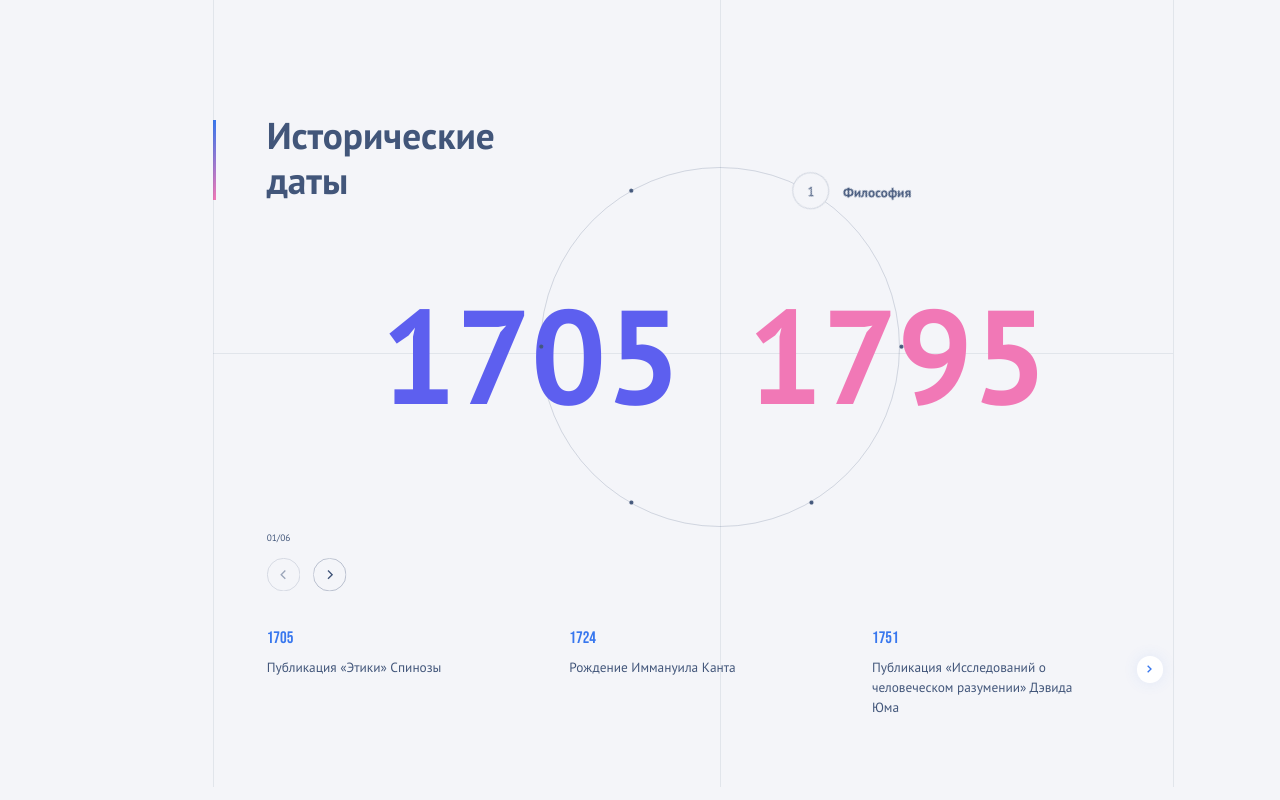
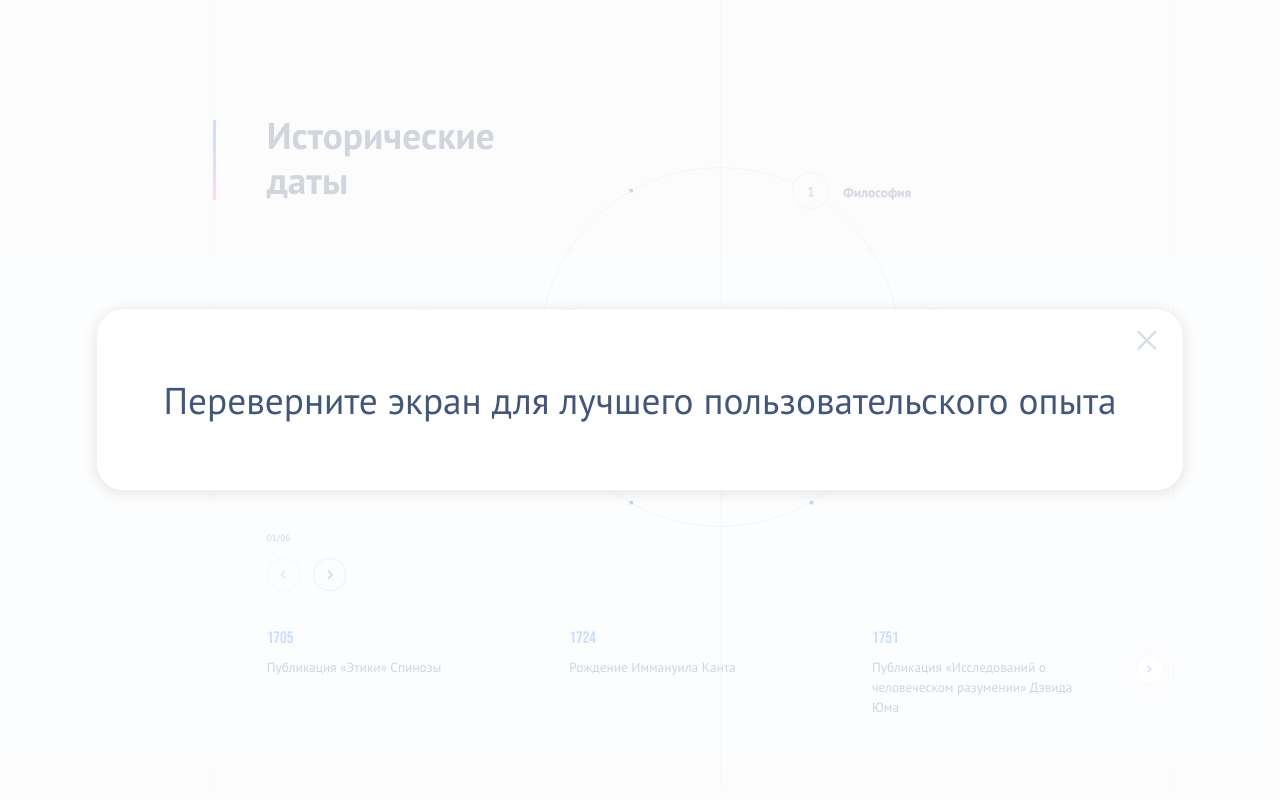
Before and after one commit to yuliachirkovaa/only-test, a React (Create React App) app: page / in a window 1280 px wide. Built offline with nearby package versions, Linux system fonts and the light colour scheme.

Commit message:
добавлено модальное окно при повороте мобильного устройства

```diff
--- a/package.json
+++ b/package.json
@@ -11,6 +11,7 @@
     "gsap": "^3.13.0",
     "react": "^19.1.1",
     "react-dom": "^19.1.1",
+    "react-modal": "^3.16.3",
     "react-scripts": "5.0.1",
     "sass": "^1.92.1",
     "swiper": "^11.2.10",
@@ -49,6 +50,7 @@
     "@types/node": "^24.3.1",
     "@types/react": "^19.1.12",
     "@types/react-dom": "^19.1.9",
+    "@types/react-modal": "^3.16.3",
     "babel-loader": "^10.0.0",
     "css-loader": "^7.1.2",
     "gh-pages": "^6.3.0",
--- a/src/components/history/index.tsx
+++ b/src/components/history/index.tsx
@@ -1,14 +1,43 @@
-import { FC } from "react";
+import { FC, useEffect, useState } from "react";
 import PeriodDates from "../period.dates";
 import PeriodControls from "../period.controls";
 import Slider from "../slider";
 import SliderButtons from "../slider.buttons";
+import Circle from "../circle";
+import Modal, { ModalTitle } from "../modal";
 import "./history.scss";
-import Circle from "../circle";
 
 const HistoryBlock: FC = () => {
 
+  const [isModalOpened, setIsModalOpened] = useState(false);
+
+  useEffect(() => {
+
+    const mql = window.matchMedia("(orientation: landscape)");
+
+    const onChange = (e: MediaQueryListEvent) => {
+      if (e.matches) {
+        setIsModalOpened(true);
+      } else {
+        setIsModalOpened(false);
+      }
+    };
+
+    if (mql.matches) {
+      setIsModalOpened(true);
+    }
+
+    mql.addEventListener("change", onChange);
+
+    return () => {
+      mql.removeEventListener("change", onChange);
+    };
+
+  }, []);
+
   return (
+
+    <>
 
       <div className = "history__container">
 
@@ -32,6 +61,18 @@ const HistoryBlock: FC = () => {
 
       </div>
 
+      {isModalOpened &&
+
+        <Modal isOpen = { isModalOpened } onClose = { () => setIsModalOpened(false) }>
+
+          <ModalTitle>Переверните экран для лучшего пользовательского опыта</ModalTitle>
+
+        </Modal>
+
+      }
+
+    </>
+
   );
 
 }
--- /dev/null
+++ b/src/components/icons/close.btn.tsx
@@ -0,0 +1,33 @@
+import { FC, SVGProps } from "react";
+
+interface CloseBtnIconProps extends SVGProps< SVGSVGElement > {};
+
+const CloseBtnIcon: FC< CloseBtnIconProps > = ({ className }) => {
+
+  return (
+
+    <svg className={className} width="20"  height="20"  viewBox="0 0 20 20"  fill="none"  xmlns="http://www.w3.org/2000/svg">
+
+      <g clipPath="url(#clip0_3025_68419)">
+
+        <path d="M1.65109 0L6.24957e-07 1.65109L8.34886 9.99995L0 18.3488L1.65109 19.9999L9.99995 11.651L18.3488 19.9999L19.9999 18.3488L11.651 9.99995L19.9999 1.65109L18.3488 0L9.99995 8.34886L1.65109 0Z" fill="#D4DCEA"/>
+
+      </g>
+
+      <defs>
+
+        <clipPath id="clip0_3025_68419">
+
+          <rect width="20" height="20" fill="white"/>
+
+        </clipPath>
+
+      </defs>
+
+    </svg>
+
+  );
+
+};
+
+export default CloseBtnIcon;
--- /dev/null
+++ b/src/components/modal/index.tsx
@@ -0,0 +1,97 @@
+import RModal from 'react-modal';
+import { FC, PropsWithChildren, useEffect } from 'react';
+import disableScroll from '../../scripts/disable.scroll';
+import CloseBtnIcon from '../icons/close.btn';
+import "./modal.scss";
+
+RModal.setAppElement('body');
+
+interface ModalProps extends PropsWithChildren {
+
+  isOpen: boolean;
+  onClose: () => void;
+
+};
+
+const Modal: FC<ModalProps> = ({ children, isOpen, onClose }) => {
+
+  useEffect(() => {
+
+    if ( isOpen ) {
+
+      disableScroll.on();
+
+    } else {
+
+      disableScroll.off();
+
+    }
+
+    return () => {
+
+      disableScroll.off();
+
+    }
+
+  }, [ isOpen ]);
+
+  return (
+
+    <RModal
+
+      isOpen = { isOpen }
+      onRequestClose = { onClose }
+
+      style = {{
+        overlay: {
+          zIndex: '100',
+        },
+        content: {
+          top: '50%',
+          left: '50%',
+          right: 'auto',
+          bottom: 'auto',
+          marginRight: '-50%',
+          transform: 'translate(-50%, -50%)',
+          zIndex: '100',
+          background: 'none',
+          border: 'none',
+          width: 'auto',
+        },
+      }}
+
+    >
+
+      <div className = "modal__container">
+
+        <button className = "modal__close" onClick = { onClose }>
+
+          <CloseBtnIcon />
+
+        </button>
+
+        { children }
+
+      </div>
+
+    </RModal>
+
+  )
+
+}
+
+export const ModalTitle: FC<PropsWithChildren> = ({ children }) => {
+
+  return (
+
+    <div className = "modal-title">
+
+      { children }
+
+    </div>
+
+  )
+
+}
+
+export default Modal;
--- /dev/null
+++ b/src/components/modal/modal.scss
@@ -0,0 +1,79 @@
+@import "../../styles/apx.scss";
+@import "../../styles/mixins.scss";
+
+.modal {
+
+  &__container {
+
+    position: relative;
+    display: flex;
+    flex-direction: column;
+    gap: $apx-m-20;
+    border-radius: $apx-m-30;
+    padding: $apx-m-50;
+    color: var(--color-text);
+    text-align: center;
+    background: white;
+    box-shadow: 0px 2px 14px 1px rgba(0, 0, 0, 0.1);
+
+    @include desktop {
+
+      gap: $apx-35;
+      border-radius: $apx-40;
+      padding: $apx-100;
+
+    }
+
+  }
+
+  &__close {
+
+    position: absolute;
+    top: $apx-m-15;
+    right: $apx-m-15;
+    border: none;
+    background: none;
+    cursor: pointer;
+
+    svg {
+
+      width: $apx-m-15;
+      height: $apx-m-15;
+
+    }
+
+    svg path { transition: all 0.3s ease-in-out; }
+
+    &:hover,
+    &:focus,
+    &:active {
+
+      svg path { fill: red; }
+
+    }
+
+    @include desktop {
+
+      top: $apx-30;
+      right: $apx-30;
+
+      svg {
+
+        width: $apx-30;
+        height: $apx-30;
+
+      }
+
+    }
+
+  }
+
+}
+
+.modal-title {
+
+  font-size: $apx-m-20;
+
+  @include desktop { font-size: $apx-56; }
+
+}
--- /dev/null
+++ b/src/scripts/disable.scroll.ts
@@ -0,0 +1,39 @@
+function blockScroll(event: Event): void {
+  event.preventDefault();
+  event.stopPropagation();
+}
+
+function globalDisableScroll(): void {
+  document.body.addEventListener(
+    'wheel',
+    blockScroll,
+    { passive: false }
+  );
+
+  document.body.addEventListener(
+    'touchmove',
+    blockScroll,
+    { passive: false }
+  );
+}
+
+function allowScroll(): void {
+  document.body.removeEventListener(
+    'wheel',
+    blockScroll,
+    { passive: false } as unknown as EventListenerOptions
+  );
+
+  document.body.removeEventListener(
+    'touchmove',
+    blockScroll,
+    { passive: false } as unknown as EventListenerOptions
+  );
+}
+
+const disableScroll = {
+  on: (): void => globalDisableScroll(),
+  off: (): void => allowScroll()
+};
+
+export default disableScroll;
```
Also changed, not shown: 2 other files (tests, documents, lock files or other folders). Lines whose indentation alone changed are shown as unchanged.
